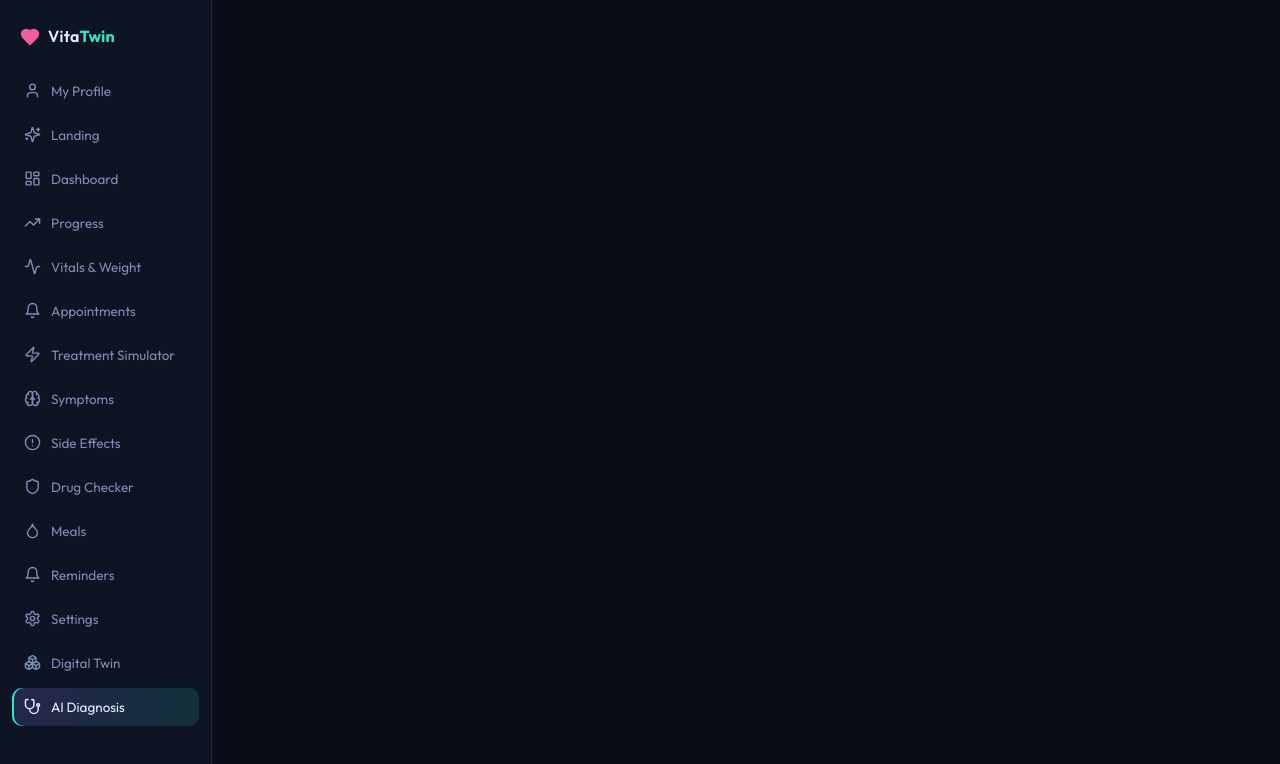
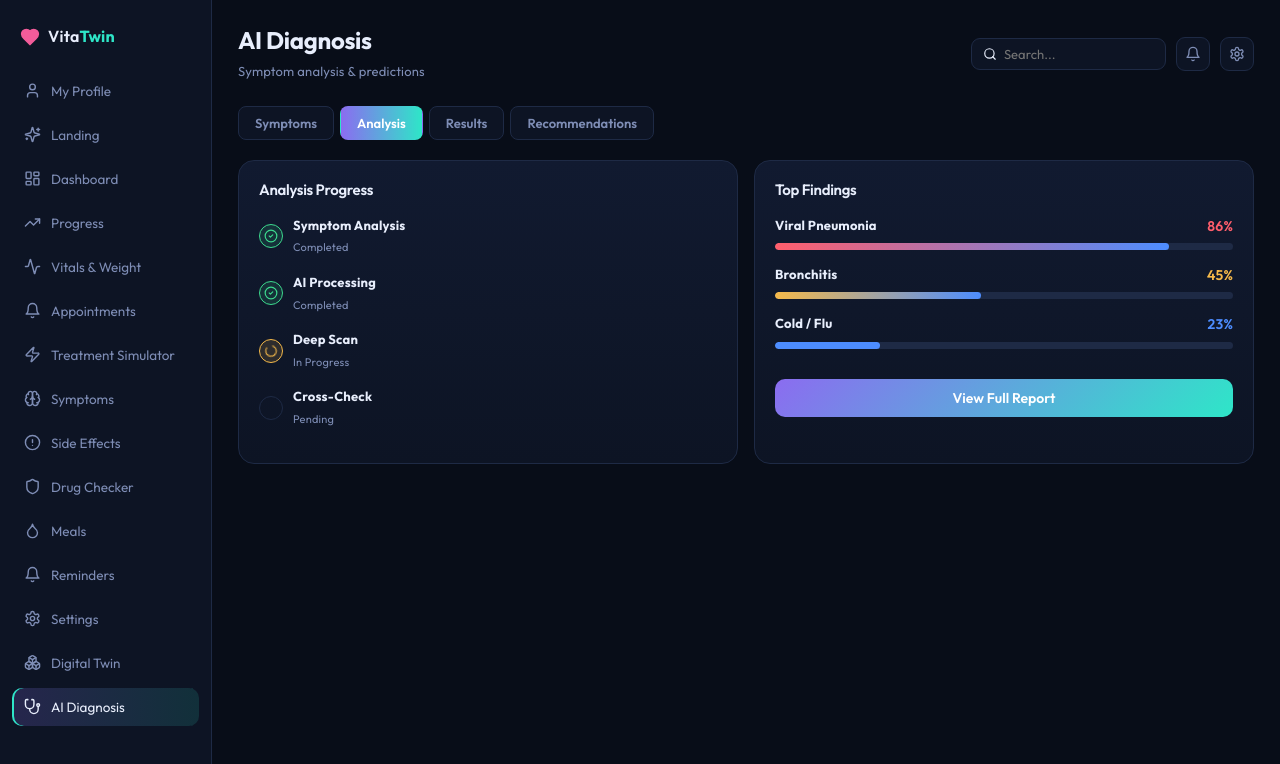
Before and after one commit to Azizbeccoder/this-is-telemedicine-ai, a React (Vite) app: page / in a window 1280 px wide. Both pictures are taken after a click on the button "AI Diagnosis". Shown: the top 764 px of the page. Built offline with nearby package versions, Linux system fonts and the light colour scheme.

Commit message:
feat: add AI diagnosis view

```diff
--- a/src/App.jsx
+++ b/src/App.jsx
@@ -216,6 +216,67 @@ function Dashboard() {
   );
 }
 
+function Diagnosis() {
+  const [tab, setTab] = useState("Analysis");
+  const steps = [
+    { s: "Symptom Analysis", st: "Completed" },
+    { s: "AI Processing", st: "Completed" },
+    { s: "Deep Scan", st: "In Progress" },
+    { s: "Cross-Check", st: "Pending" },
+  ];
+  const findings = [
+    { n: "Viral Pneumonia", p: 86, c: C.red },
+    { n: "Bronchitis", p: 45, c: C.amber },
+    { n: "Cold / Flu", p: 23, c: C.blue },
+  ];
+
+  return (
+    <>
+      <TopBar title="AI Diagnosis" subtitle="Symptom analysis & predictions" />
+      <div style={{ display: "flex", gap: 6, marginBottom: 20 }}>
+        {["Symptoms", "Analysis", "Results", "Recommendations"].map((t) => (
+          <button key={t} onClick={() => setTab(t)} style={{ background: tab === t ? `linear-gradient(90deg,${C.purple},${C.teal})` : C.panel, color: tab === t ? "#fff" : C.muted, padding: "8px 16px", borderRadius: 8, border: `1px solid ${tab === t ? "transparent" : C.line}`, cursor: "pointer", fontFamily: "inherit", fontSize: 13, fontWeight: 600 }}>
+            {t}
+          </button>
+        ))}
+      </div>
+
+      <div style={{ display: "grid", gridTemplateColumns: "1fr 1fr", gap: 16 }}>
+        <Card title="Analysis Progress">
+          {steps.map(({ s, st }) => (
+            <div key={s} style={{ display: "flex", gap: 10, alignItems: "center", marginBottom: 14 }}>
+              <div style={{ width: 24, height: 24, borderRadius: "50%", display: "grid", placeItems: "center", border: `1px solid ${st === "Completed" ? C.green : st === "In Progress" ? C.amber : C.line}`, background: st === "Completed" ? `${C.green}22` : st === "In Progress" ? `${C.amber}22` : "transparent", color: st === "Completed" ? C.green : st === "In Progress" ? C.amber : C.muted }}>
+                {st === "Completed" ? <CheckCircle2 size={14} /> : st === "In Progress" ? <Loader2 size={14} className="spin" style={{ animation: "spin 1s linear infinite" }} /> : ""}
+              </div>
+              <div>
+                <b style={{ fontSize: 13, display: "block" }}>{s}</b>
+                <small style={{ color: C.muted, fontSize: 11 }}>{st}</small>
+              </div>
+            </div>
+          ))}
+        </Card>
+
+        <Card title="Top Findings">
+          {findings.map(({ n, p, c }) => (
+            <div key={n} style={{ marginBottom: 14 }}>
+              <div style={{ display: "flex", justifyContent: "space-between", marginBottom: 6 }}>
+                <b style={{ fontSize: 13 }}>{n}</b>
+                <span style={{ color: c, fontWeight: 600 }}>{p}%</span>
+              </div>
+              <div style={{ height: 7, background: C.line, borderRadius: 6, overflow: "hidden" }}>
+                <div style={{ width: `${p}%`, height: "100%", background: `linear-gradient(90deg,${c},${C.blue})`, borderRadius: 6 }} />
+              </div>
+            </div>
+          ))}
+          <button style={{ width: "100%", padding: "10px", marginTop: 16, background: `linear-gradient(135deg,${C.purple},${C.teal})`, color: "#fff", border: "none", borderRadius: 10, cursor: "pointer", fontFamily: "inherit", fontWeight: 600, fontSize: 14 }}>
+            View Full Report
+          </button>
+        </Card>
+      </div>
+    </>
+  );
+}
+
 export default function VitaTwinAI() {
   const [view, setView] = useState("dashboard");
   const [user, setUser] = useState(() => {
@@ -265,6 +326,7 @@ export default function VitaTwinAI() {
         )}
         <main style={{ flex: 1, padding: view === "landing" || view === "login" ? 0 : "26px", overflowX: "hidden", overflowY: "auto" }}>
           {view === "dashboard" && <Dashboard />}
+          {view === "diagnosis" && <Diagnosis />}
         </main>
       </div>
     </div>
```
